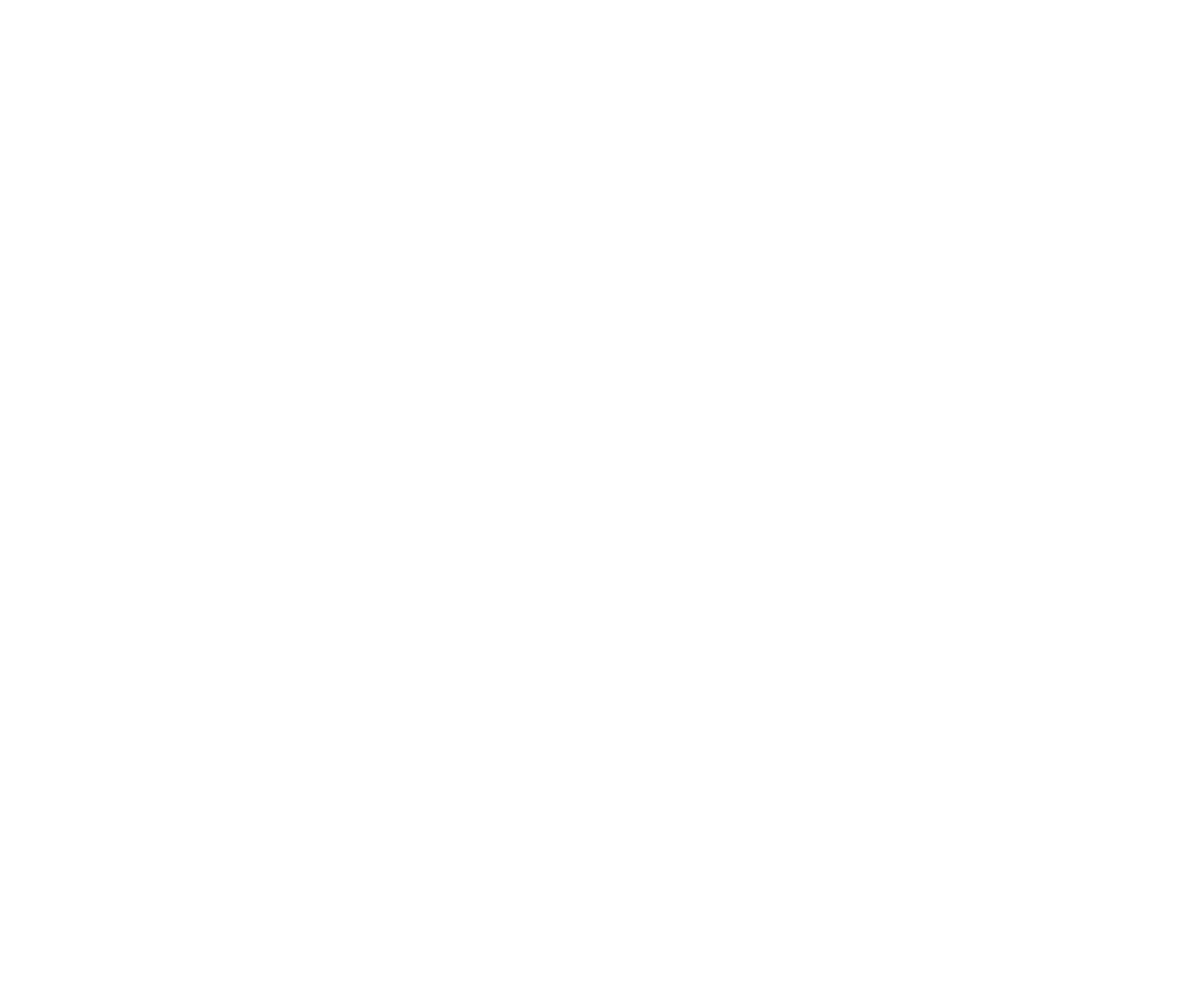
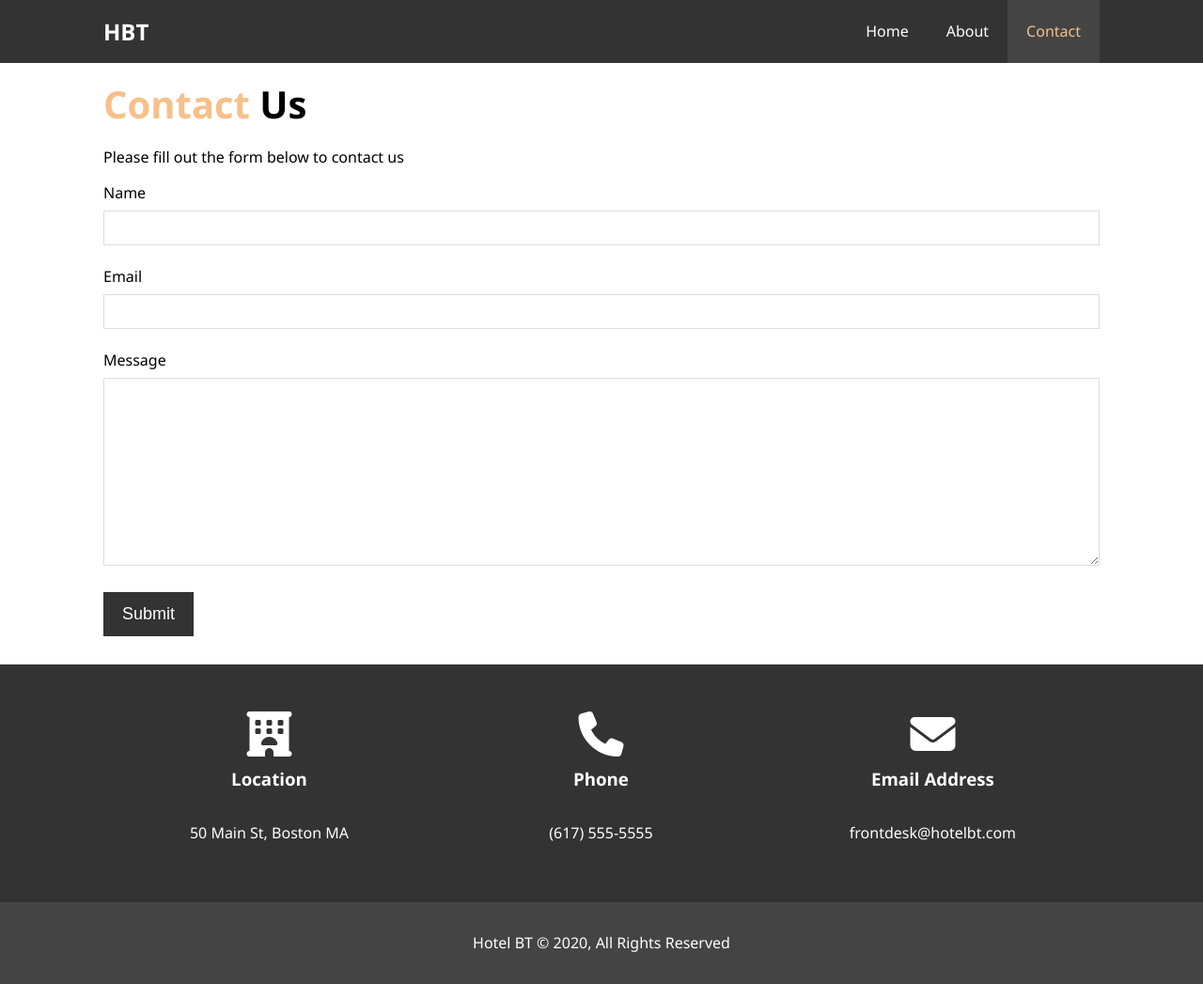
Before and after one commit to Rafael-Lopez/HTML-CSS, a plain HTML site: page Hotel Website/contact.html in a window 1280 px wide. Shown: the whole page at 94% size. Before the commit the page ends 800 px from the top, so only its background shows below. Drawn offline with Linux system fonts and the light colour scheme.

Commit message:
Hotel Website: Contact Page

```diff
--- a/Hotel Website/contact.html
+++ b/Hotel Website/contact.html
@@ -1,10 +1,68 @@
 <!DOCTYPE html>
 <html lang="en">
-<head>
-    <meta charset="UTF-8">
-    <title>Title</title>
-</head>
-<body>
-
-</body>
+    <head>
+        <meta charset="UTF-8">
+        <meta name="description" content="Welcome to the most extraordinary hotel in Boston">
+        <meta name="keywords" content="hotel, boston hotel, new england hotel">
+        <script src="https://kit.fontawesome.com/af98fffc7c.js" crossorigin="anonymous"></script>
+        <link rel="stylesheet" href="css/style.css">
+        <title>Hotel BT | Contact</title>
+    </head>
+    <body>
+    <header>
+        <nav id="navbar">
+            <div class="container">
+                <h1 class="logo"><a href="index.html">HBT</a></h1>
+                <ul>
+                    <li><a href="index.html">Home</a></li>
+                    <li><a href="about.html">About</a></li>
+                    <li><a class="current" href="contact.html">Contact</a></li>
+                </ul>
+            </div>
+        </nav>
+    </header>
+    <section id="contact-form" class="py-3">
+        <div class="container">
+            <h1 class="l-heading"><span class="text-primary">Contact</span> Us</h1>
+            <p>Please fill out the form below to contact us</p>
+            <form action="process.php">
+                <div class="form-group">
+                    <label for="name">Name</label>
+                    <input type="text" name="name" id="name">
+                </div>
+                <div class="form-group">
+                    <label for="email">Email</label>
+                    <input type="email" name="email" id="email">
+                </div>
+                <div class="form-group">
+                    <label for="message">Message</label>
+                    <textarea name="message" id="message"></textarea>
+                </div>
+                <button type="submit" class="btn">Submit</button>
+            </form>
+        </div>
+    </section>
+    <section id="contact-info" class="bg-dark">
+        <div class="container">
+            <div class="box">
+                <i class="fas fa-hotel fa-3x"></i>
+                <h3>Location</h3>
+                <p>50 Main St, Boston MA</p>
+            </div>
+            <div class="box">
+                <i class="fas fa-phone fa-3x"></i>
+                <h3>Phone</h3>
+                <p>(617) 555-5555</p>
+            </div>
+            <div class="box">
+                <i class="fas fa-envelope fa-3x"></i>
+                <h3>Email Address</h3>
+                <p>frontdesk@hotelbt.com</p>
+            </div>
+        </div>
+    </section>
+    <footer id="main-footer">
+        <p>Hotel BT &copy; 2020, All Rights Reserved</p>
+    </footer>
+    </body>
 </html>
--- a/Hotel Website/css/style.css
+++ b/Hotel Website/css/style.css
@@ -240,6 +240,33 @@ p {
     border-radius: 50%;
 }
 
+/* Contact Form */
+#contact-form .form-group {
+    margin-bottom: 20px;
+}
+
+#contact-form label {
+    display: block;
+    margin-bottom: 5px;
+}
+
+#contact-form input,
+#contact-form textarea {
+    width: 100%;
+    padding: 10px;
+    border: 1px #ddd solid;
+}
+
+#contact-form textarea {
+    height: 200px;
+}
+
+#contact-form input:focus,
+#contact-form textarea:focus {
+    outline: none;
+    border-color: #f7c08a;
+}
+
 /* Footer */
 #main-footer {
     text-align: center;
```
